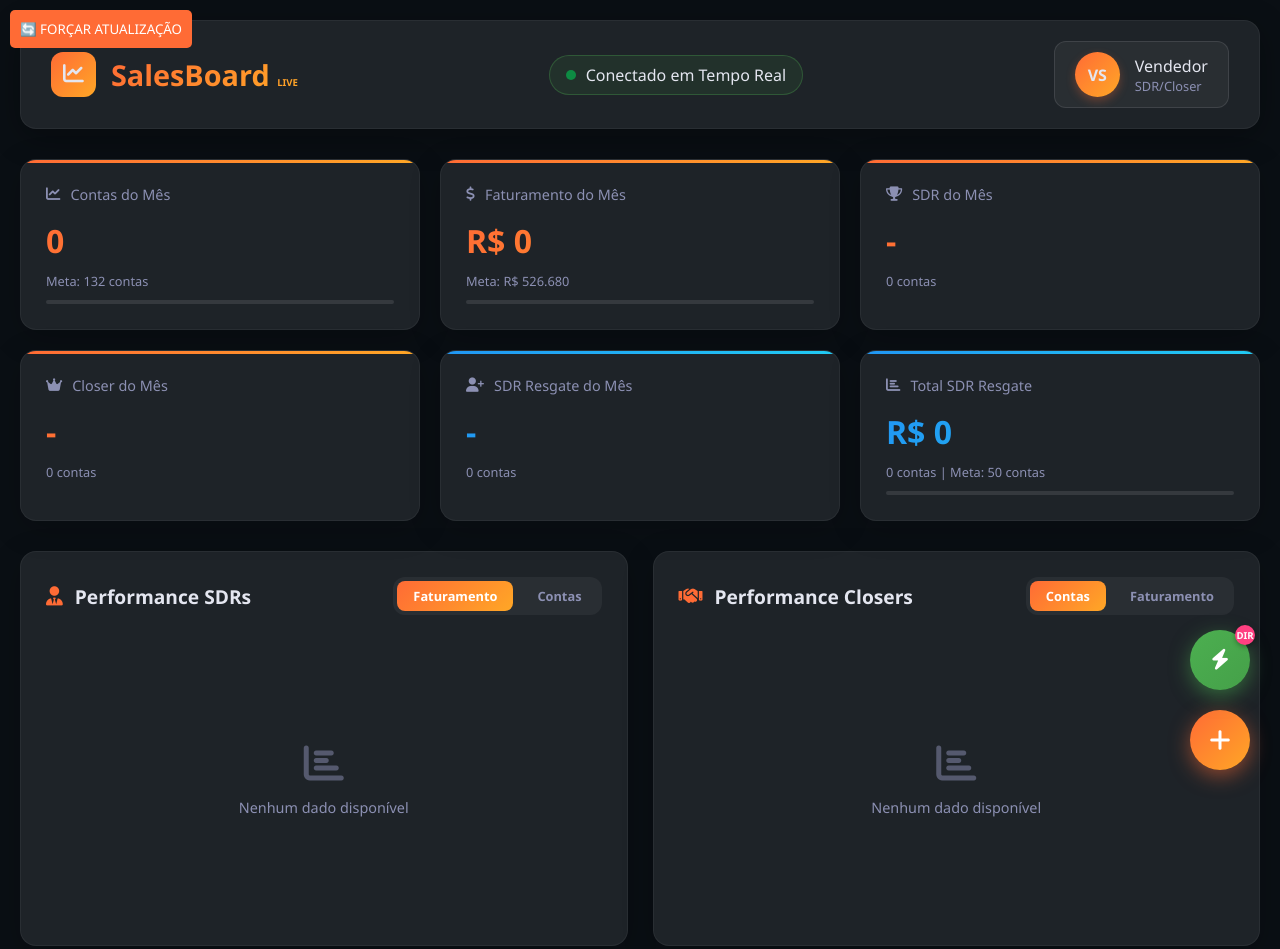
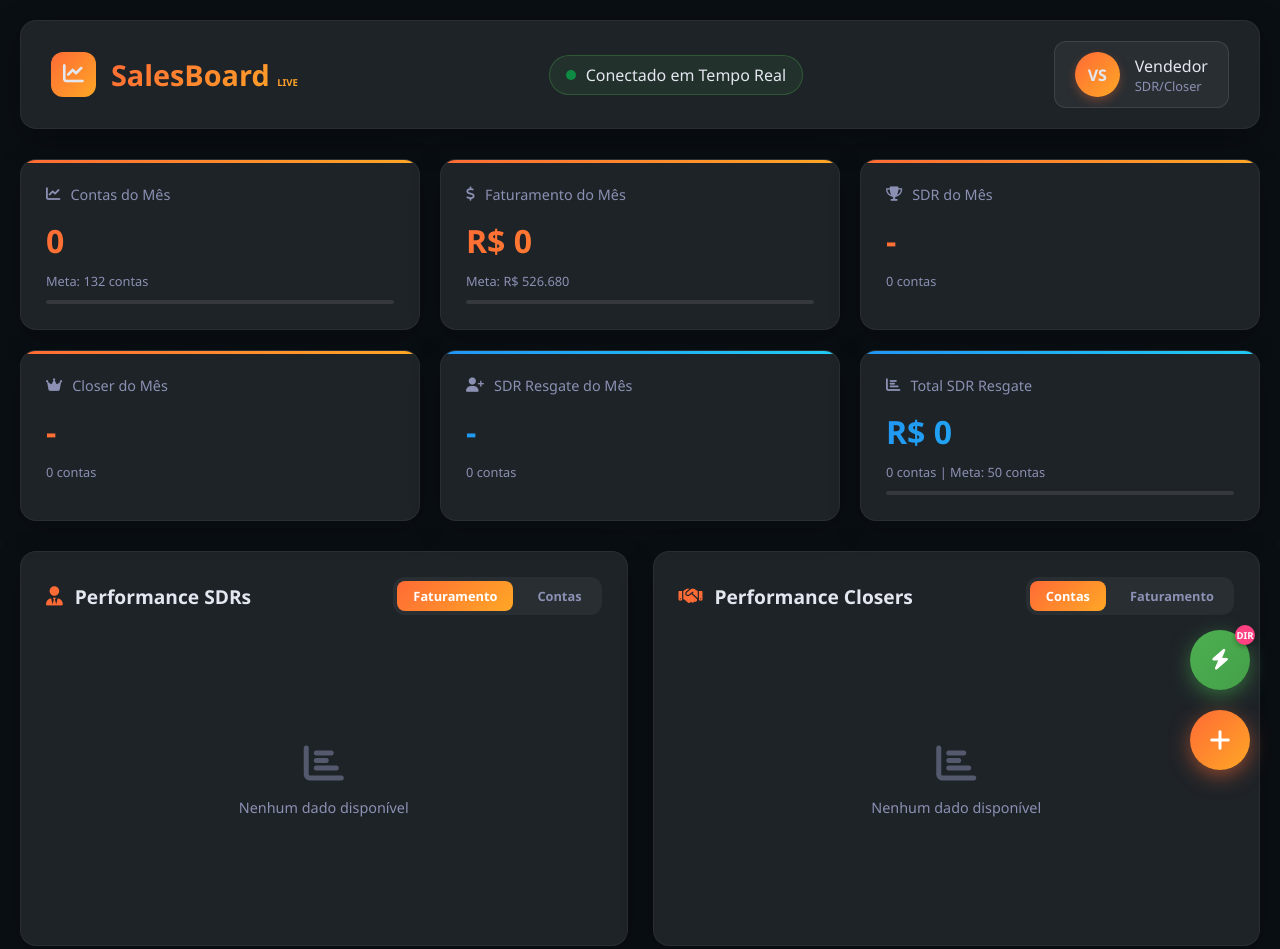
Before and after one commit to Joao-Project/SalesBoard, a plain HTML site: page index.html in a window 1280 px wide. Shown: the top 949 px of the page. Drawn offline with nearby package versions, Linux system fonts and the light colour scheme; no server answers.

```diff
--- a/index.html
+++ b/index.html
@@ -1748,32 +1748,7 @@ function updateSingleChart(chartId) {
                 updateSingleChart(chart);
             });
         });
-// ===============================
-// FUNÇÕES DE FORÇAR ATUALIZAÇÃO
-// ===============================
-
-// Função para FORÇAR atualização dos gráficos
-function forceUpdateCharts() {
-    console.log('🚀 FORÇANDO atualização de gráficos...');
-
-    // Atualizar estatísticas
-    document.getElementById('total-accounts').textContent = totalAccounts;
-    document.getElementById('total-revenue').textContent = `R$ ${totalRevenue.toLocaleString('pt-BR')}`;
-    document.getElementById('total-sdr-resgate').textContent = `R$ ${totalResgateRevenue.toLocaleString('pt-BR')}`;
-    document.getElementById('resgate-accounts-sold').textContent = `${totalResgateAccounts} contas`;
-
-    // Atualizar progresso
-    document.getElementById('accounts-progress').style.width = `${Math.min((totalAccounts / accountsGoal) * 100, 100)}%`;
-    document.getElementById('revenue-progress').style.width = `${Math.min((totalRevenue / revenueGoal) * 100, 100)}%`;
-    document.getElementById('resgate-progress').style.width = `${Math.min((totalResgateAccounts / resgateGoal) * 100, 100)}%`;
-
-    // FORÇAR atualização dos gráficos
-    updateSingleChart('sdr');
-    updateSingleChart('closer');
-    updateSingleChart('sdr-resgate');
-
-    console.log('✅ Atualização forçada concluída');
-}
+
 
 // Adicionar botão de força (temporário) para debug
 function addForceUpdateButton() {
@@ -2099,17 +2074,10 @@ function addForceUpdateButton() {
         // ===============================
 
         // Iniciar ouvindo mudanças do Firebase
-        listenToFirebaseChanges();
+       listenToFirebaseChanges();
 loadRecentSales();
-
-// Adicionar botão de força para debug
-addForceUpdateButton();
-
-// FORÇAR atualização inicial
-setTimeout(() => {
-    console.log('🎯 INICIANDO ATUALIZAÇÃO FORÇADA...');
-    forceUpdateCharts();
-}, 1000);
+updateCharts();
+
         // Carregar dados iniciais do Firebase
         database.ref('salesData').once('value').then((snapshot) => {
             const data = snapshot.val();
```
